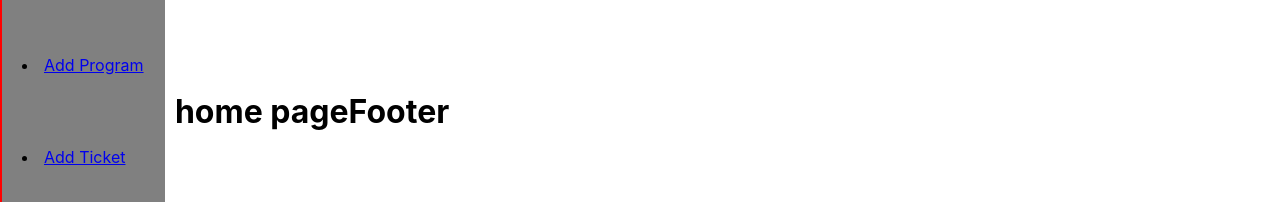
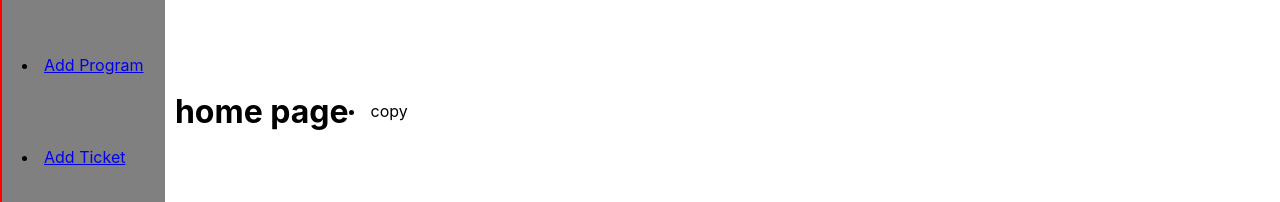
Before and after one commit to wesleycundle28/ticket-tracker, a React (Create React App) app in the folder client/: page / in a window 1280 px wide. Shown: the part 291-493 px from the top of the page. Built offline with nearby package versions, Linux system fonts and the light colour scheme.

Commit message:
added props to nav and footer

```diff
--- a/client/src/components/Footer/Footer.js
+++ b/client/src/components/Footer/Footer.js
@@ -1,9 +1,5 @@
 import "./Footer.css";
 
-export const Footer = () => {
-  return (
-    <div classname="footer-container">
-      <h1>Footer</h1>
-    </div>
-  );
+export const Footer = ({ children }) => {
+  return <div classname="footer-container">{children}</div>;
 };
--- a/client/src/components/FooterItem/FooterItem.js
+++ b/client/src/components/FooterItem/FooterItem.js
@@ -1,10 +1,10 @@
 import { Link } from "react-router-dom";
 import "./FooterItem.css";
 
-export const FooterItem = ({ to, children }) => {
+export const FooterItem = ({ href, children }) => {
   return (
     <li>
-      <Link to={to}>{children}</Link>
+      <a href={href}>{children}</a>
     </li>
   );
 };
--- a/client/src/components/Layout/Layout.js
+++ b/client/src/components/Layout/Layout.js
@@ -1,22 +1,24 @@
 import "./Layout.css";
 import { Outlet } from "react-router-dom";
-import { Navbar, Footer, NavItem } from "../index";
+import { Navbar, NavItem, Footer, FooterItem } from "../index";
 
 export const Layout = () => {
   return (
     <main className="main-container">
       <Navbar>
-        <NavItem to="/">Home</NavItem>
-        <NavItem to="/admin/programs">Programs</NavItem>
-        <NavItem to="/admin/employees">Employees</NavItem>
-        <NavItem to="/admin/addprogram">Add Program</NavItem>
-        <NavItem to="/admin/addticket">Add Ticket</NavItem>
-        <NavItem to="/myprograms">My Programs</NavItem>
-        <NavItem to="/mytickets">My Tickets</NavItem>
-        <NavItem to="/logout">Logout</NavItem>
+        <NavItem href="/">Home</NavItem>
+        <NavItem href="/admin/programs">Programs</NavItem>
+        <NavItem href="/admin/employees">Employees</NavItem>
+        <NavItem href="/admin/addprogram">Add Program</NavItem>
+        <NavItem href="/admin/addticket">Add Ticket</NavItem>
+        <NavItem href="/myprograms">My Programs</NavItem>
+        <NavItem href="/mytickets">My Tickets</NavItem>
+        <NavItem href="/logout">Logout</NavItem>
       </Navbar>
       <Outlet />
-      <Footer />
+      <Footer>
+        <FooterItem>copy</FooterItem>
+      </Footer>
     </main>
   );
 };
--- a/client/src/components/NavItem/NavItem.js
+++ b/client/src/components/NavItem/NavItem.js
@@ -1,10 +1,9 @@
-import { Link } from "react-router-dom";
 import "./NavItem.css";
 
-export const NavItem = ({ to, children }) => {
+export const NavItem = ({ href, children }) => {
   return (
     <li>
-      <Link to={to}>{children}</Link>
+      <a href={href}>{children}</a>
     </li>
   );
 };
--- a/client/src/components/Navbar/Navbar.js
+++ b/client/src/components/Navbar/Navbar.js
@@ -1,5 +1,4 @@
 import "./Navbar.css";
-import { Link } from "react-router-dom";
 
 export const Navbar = ({ children }) => {
   return <div className="link-container">{children}</div>;
```
